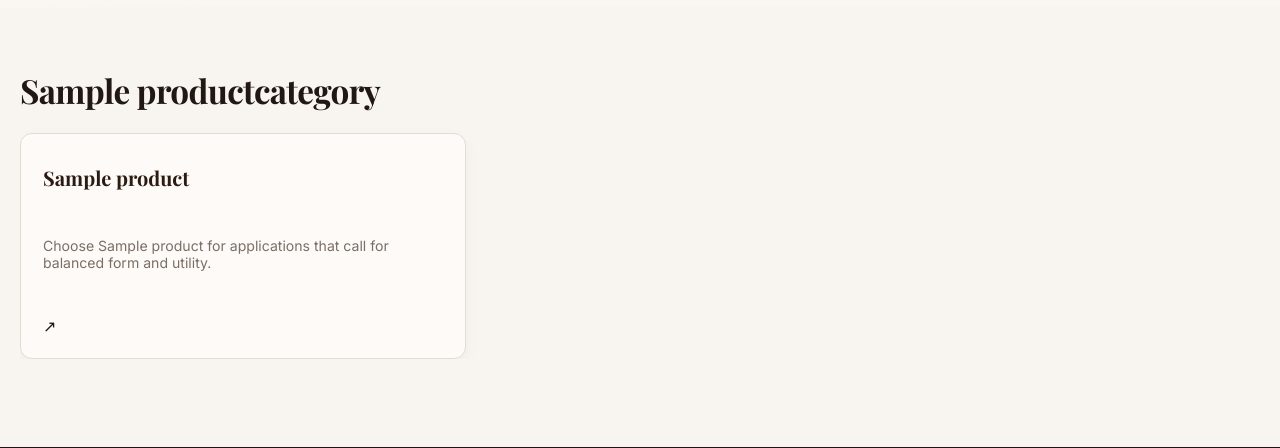
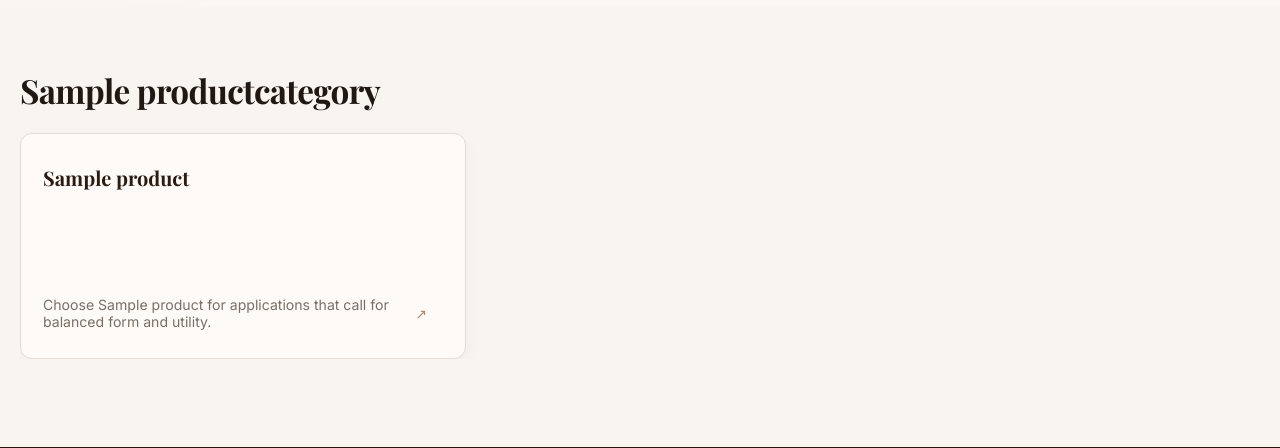
Before and after one commit to ayushujjawal99-stack/sudama-interiors, a Django app: page /products/ in a window 1280 px wide. Shown: the part 472-920 px from the top of the page. Run offline with Django 5.2, Linux system fonts and the light colour scheme; tables that the repository leaves empty hold one stand-in row (values such as "Sample post").

Commit message:
fix arrow position properly

```diff
--- a/static/css/style.css
+++ b/static/css/style.css
@@ -2200,3 +2200,30 @@ section[id] {
     transform: translateY(-5px) !important;
     box-shadow: 0 14px 32px rgba(0,0,0,0.08) !important;
 }
+
+/* FIX EXISTING ARROW (REAL ELEMENT, NOT ::after) */
+
+.service-card,
+.product-card {
+    position: relative !important;
+}
+
+/* TARGET REAL ARROW ELEMENT */
+.service-card .arrow,
+.product-card .arrow {
+    position: absolute !important;
+    bottom: 14px !important;
+    right: 16px !important;
+
+    font-size: 14px !important;
+    color: #b08a6a !important;
+
+    transform: none !important;
+}
+
+/* HOVER EFFECT */
+.service-card:hover .arrow,
+.product-card:hover .arrow {
+    transform: translate(3px, -3px) !important;
+    color: #8a542f !important;
+}
```
